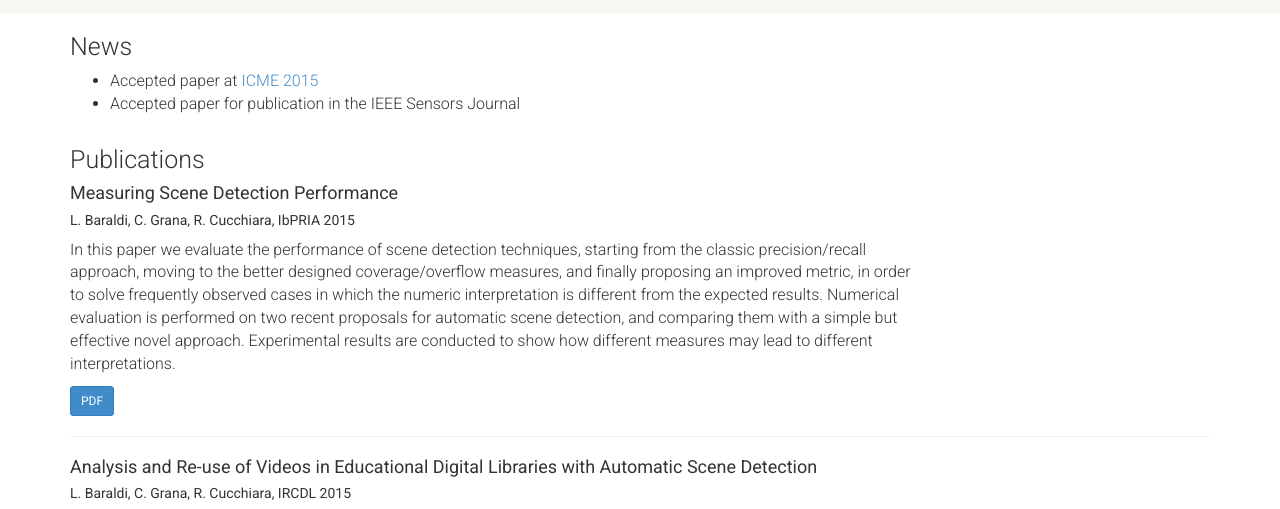
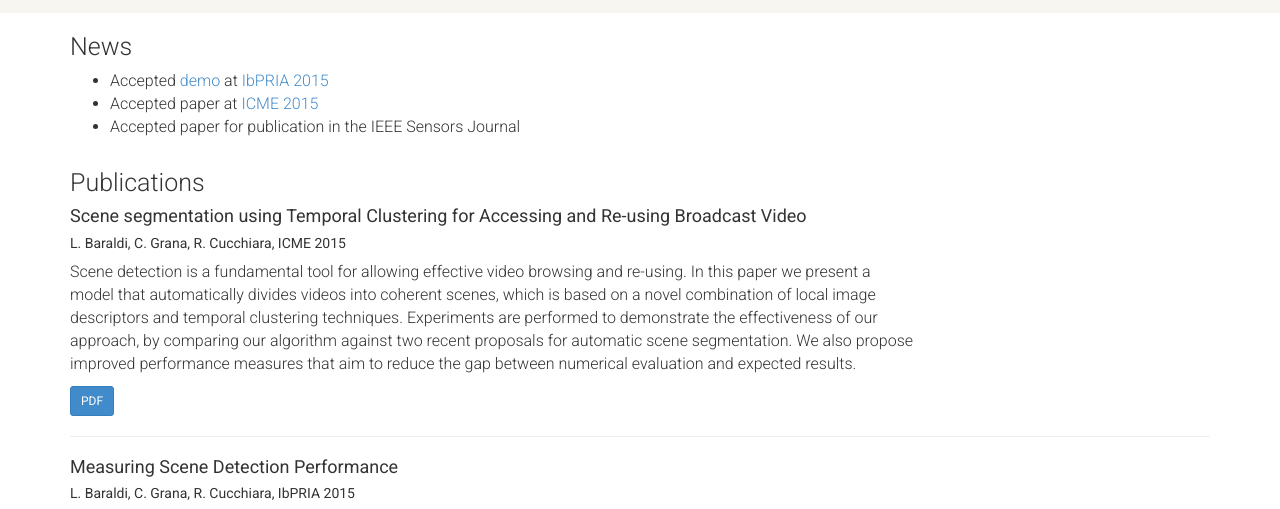
Before and after one commit to ominux/baraldilorenzo.github.io, a plain HTML site: page index.html in a window 1280 px wide. Shown: the part 242-751 px from the top of the page. Drawn offline with nearby package versions, Linux system fonts and the light colour scheme.

Commit message:
Added ICME paper and IbPRIA demo

```diff
--- a/index.html
+++ b/index.html
@@ -51,6 +51,7 @@
         <div class="col-md-12">
           <h2>News</h2>
 		  <ul>
+			<li>Accepted <a href="http://imagelab.ing.unimore.it/scenedemo">demo</a> at <a href="http://www.ibpria.org/2015/">IbPRIA 2015</a></li>
 			<li>Accepted paper at <a href="http://www.icme2015.ieee-icme.org">ICME 2015</a></li>
 			<li>Accepted paper for publication in the IEEE Sensors Journal</li>
 		  </ul>
@@ -61,6 +62,15 @@
           <h2>Publications</h2>
         </div>
       </div>
+      <div class="row">
+        <div class="col-md-9">
+          <h4>Scene segmentation using Temporal Clustering for Accessing and Re-using Broadcast Video</h4>
+          <h5>L. Baraldi, C. Grana, R. Cucchiara, ICME 2015</h5>
+          <p>Scene detection is a fundamental tool for allowing effective video browsing and re-using. In this paper we present a model that automatically divides videos into coherent scenes, which is based on a novel combination of local image descriptors and temporal clustering techniques. Experiments are performed to demonstrate the effectiveness of our approach, by comparing our algorithm against two recent proposals for automatic scene segmentation. We also propose improved performance measures that aim to reduce the gap between numerical evaluation and expected results.</p>
+          <a href="http://imagelab.ing.unimore.it/imagelab/pubblicazioni/2015ICME.pdf"><button type="button" class="btn btn-primary btn-sm">PDF</button></a>
+        </div>
+      </div>
+      <hr>
       <div class="row">
         <div class="col-md-9">
           <h4>Measuring Scene Detection Performance</h4>
```
